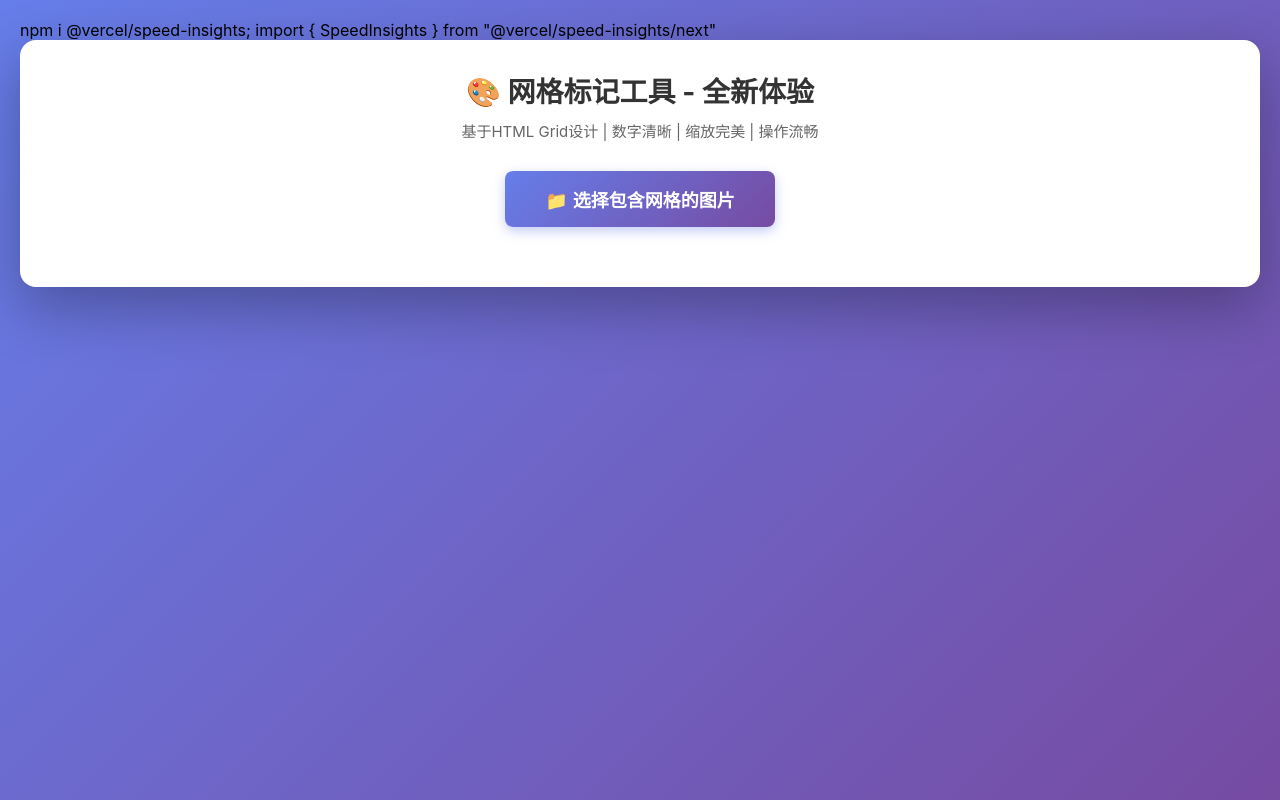
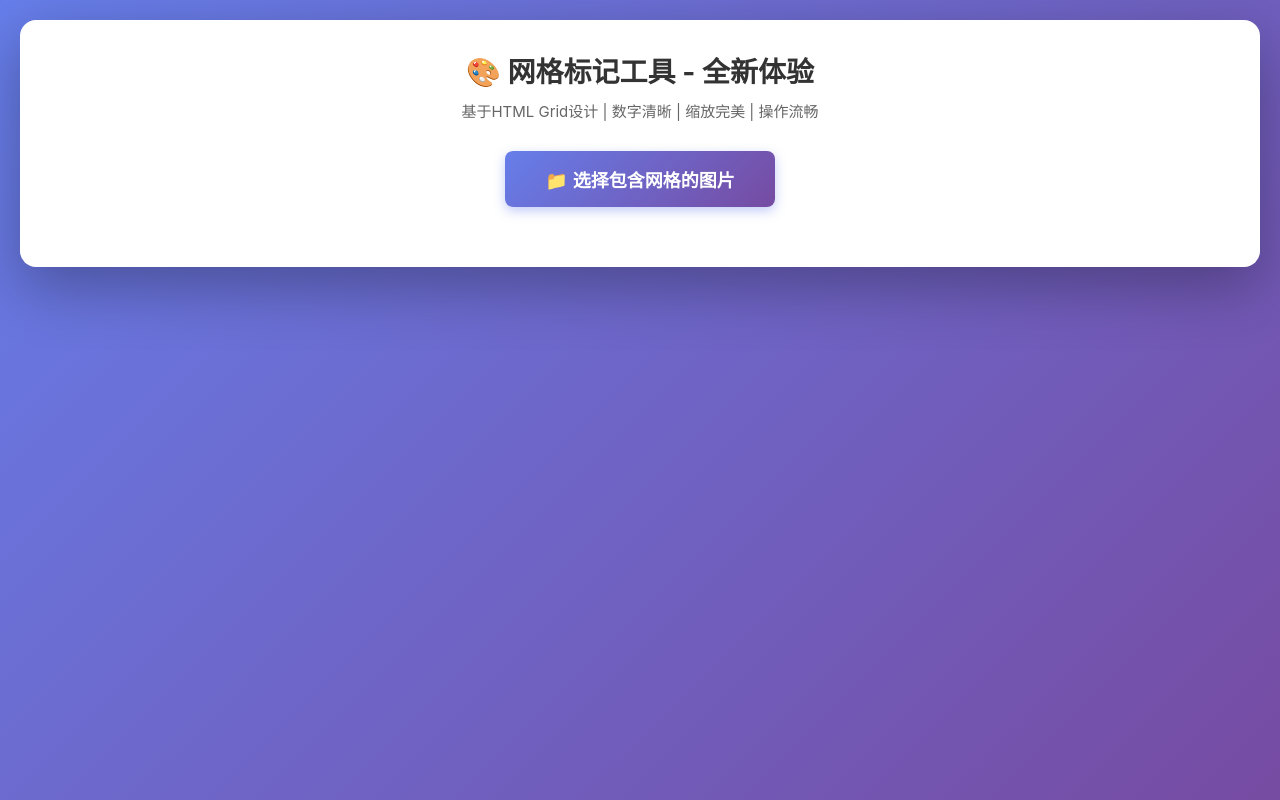
Before and after one commit to Mr-Money613/crochet-tool, a plain HTML site: page index.html in a window 1280 px wide. Drawn offline with Linux system fonts and the light colour scheme.

Commit message:
Update index.html

```diff
--- a/index.html
+++ b/index.html
@@ -530,8 +530,6 @@
     </style>
 </head>
 <body>
-    npm i @vercel/speed-insights;
-    import { SpeedInsights } from "@vercel/speed-insights/next"
     <div class="container">
         <h1>🎨 网格标记工具 - 全新体验</h1>
         <p class="subtitle">基于HTML Grid设计 | 数字清晰 | 缩放完美 | 操作流畅</p>
```
